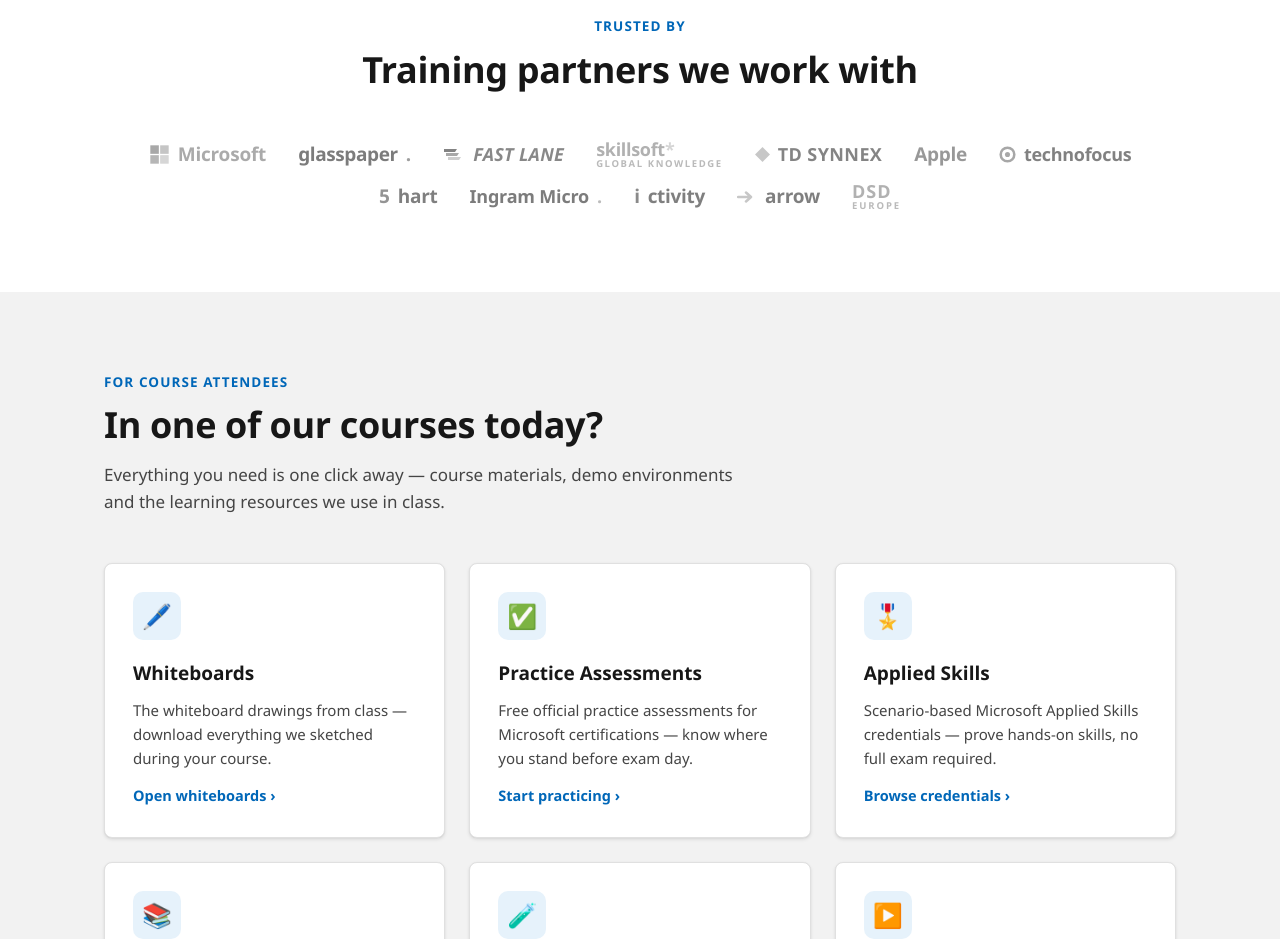
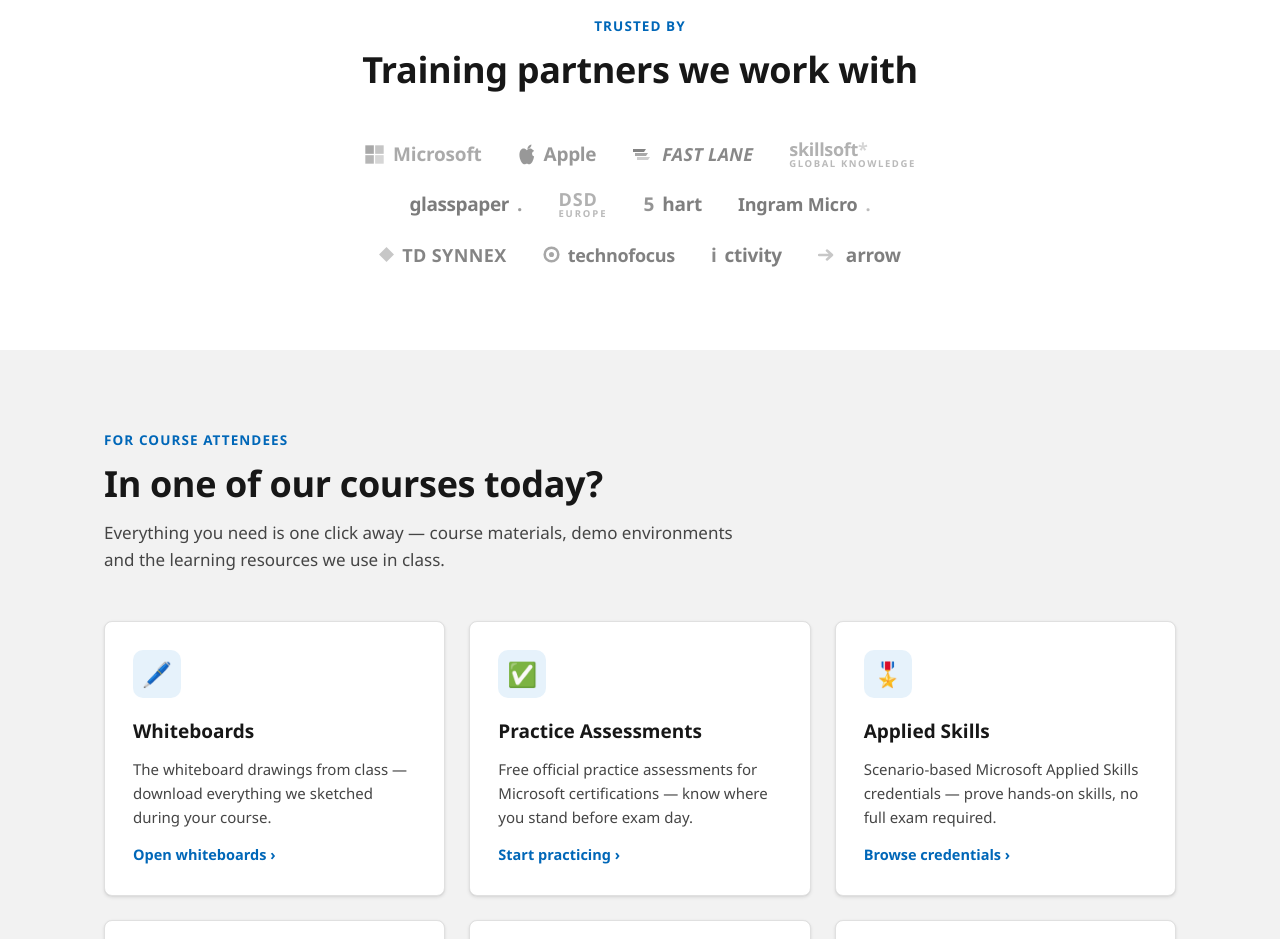
Before and after one commit to alexdejongcom/msftuniversity, a plain HTML site: page index.html in a window 1280 px wide. Shown: the part 1660-2599 px from the top of the page. Drawn offline with Linux system fonts and the light colour scheme; no server answers.

Commit message:
Trusted-by strip: Apple logo glyph, ranked rows (top: Microsoft, Apple, Fast Lane, Global Knowledge)

```diff
--- a/css/style.css
+++ b/css/style.css
@@ -298,13 +298,19 @@ h1, h2, h3, h4 { font-family: var(--font-display); }
 /* ---------- Logo / partner strip ---------- */
 .logo-strip {
   display: flex;
-  flex-wrap: wrap;
-  gap: 12px 32px;
+  flex-direction: column;
+  gap: 20px;
   align-items: center;
-  justify-content: center;
   color: var(--ink-faint);
   font-weight: 600;
   font-size: 17px;
+}
+.logo-row {
+  display: flex;
+  flex-wrap: wrap;
+  gap: 12px 36px;
+  align-items: center;
+  justify-content: center;
 }
 .logo-strip span { opacity: .75; }
 .logo-strip .pl {
--- a/index.html
+++ b/index.html
@@ -96,14 +96,16 @@
       <h2 class="section-title">Training partners we work with</h2>
     </div>
     <!-- Wordmarks drawn in-house (no external logo files): greyscale at rest,
-         brand colors on hover — classic logo-wall behaviour. -->
+         brand colors on hover. Row order = importance. -->
     <div class="logo-strip">
+      <div class="logo-row">
         <span class="pl" title="Microsoft">
           <svg width="21" height="21" viewBox="0 0 32 32" aria-hidden="true"><rect x="2" y="2" width="13" height="13" fill="#f25022"/><rect x="17" y="2" width="13" height="13" fill="#7fba00"/><rect x="2" y="17" width="13" height="13" fill="#00a4ef"/><rect x="17" y="17" width="13" height="13" fill="#ffb900"/></svg>
           <b style="color:#737373;font-weight:600;font-size:19px;letter-spacing:-.2px">Microsoft</b>
         </span>
-      <span class="pl" title="Glasspaper">
-        <b style="color:#12284c;font-weight:800;font-size:19px;letter-spacing:-.4px">glasspaper</b><b style="color:#e63946;font-weight:800;font-size:19px">.</b>
+        <span class="pl" title="Apple">
+          <svg width="18" height="21" viewBox="6 0 90 108" aria-hidden="true"><path fill="#555" d="M50 32 C42 22 28 20 20 30 C8 44 10 74 22 92 C28 101 36 106 44 103 C47 101.5 53 101.5 56 103 C64 106 72 101 78 92 C83 84 86 74 87.5 64 A14.5 14.5 0 0 1 87.5 36 C86 33 83 31.5 80 30 C72 20 58 22 50 32 Z"/><path fill="#555" d="M53 27 C53 15 62 5 74 3 C74 15 65 25 53 27 Z"/></svg>
+          <b style="color:#555;font-weight:600;font-size:19px;letter-spacing:-.3px">Apple</b>
         </span>
         <span class="pl" title="Fast Lane">
           <svg width="22" height="16" viewBox="0 0 44 32" aria-hidden="true"><path d="M2 6h26l-4 6H2z" fill="#e2001a"/><path d="M6 14h26l-4 6H6z" fill="#e2001a" opacity=".7"/><path d="M10 22h26l-4 6H10z" fill="#e2001a" opacity=".4"/></svg>
@@ -115,22 +117,32 @@
             <small style="font-size:9.5px;font-weight:700;letter-spacing:1.6px;color:#5c6770">GLOBAL&nbsp;KNOWLEDGE</small>
           </span>
         </span>
-      <span class="pl" title="TD SYNNEX">
-        <svg width="15" height="15" viewBox="0 0 20 20" aria-hidden="true"><path d="M10 0l10 10-10 10L0 10z" fill="#84bd00"/></svg>
-        <b style="color:#243746;font-weight:800;font-size:18px;letter-spacing:.4px">TD&nbsp;SYNNEX</b>
+      </div>
+      <div class="logo-row">
+        <span class="pl" title="Glasspaper">
+          <b style="color:#12284c;font-weight:800;font-size:19px;letter-spacing:-.4px">glasspaper</b><b style="color:#e63946;font-weight:800;font-size:19px">.</b>
         </span>
-      <span class="pl" title="Apple">
-        <b style="color:#555;font-weight:600;font-size:19px;letter-spacing:-.3px">Apple</b>
+        <span class="pl" title="DSD Europe">
+          <span style="display:inline-flex;flex-direction:column;align-items:flex-start;line-height:1.05">
+            <b style="color:#0a5ea8;font-weight:800;font-size:18px;letter-spacing:1px">DSD</b>
+            <small style="font-size:9.5px;font-weight:700;letter-spacing:1.9px;color:#5c6770">EUROPE</small>
           </span>
-      <span class="pl" title="Technofocus">
-        <svg width="17" height="17" viewBox="0 0 20 20" aria-hidden="true"><circle cx="10" cy="10" r="8" fill="none" stroke="#0a84c1" stroke-width="3"/><circle cx="10" cy="10" r="3" fill="#0a84c1"/></svg>
-        <b style="color:#17334d;font-weight:800;font-size:18px;letter-spacing:-.3px">technofocus</b>
         </span>
         <span class="pl" title="5hart">
           <b style="color:#8b2fc9;font-weight:800;font-size:19px">5</b><b style="color:#2b2b2b;font-weight:800;font-size:19px;letter-spacing:-.3px">hart</b>
         </span>
         <span class="pl" title="Ingram Micro">
           <b style="color:#12284c;font-weight:700;font-size:18px;letter-spacing:-.2px">Ingram&nbsp;Micro</b><b style="color:#00b2e3;font-weight:700;font-size:18px">.</b>
+        </span>
+      </div>
+      <div class="logo-row">
+        <span class="pl" title="TD SYNNEX">
+          <svg width="15" height="15" viewBox="0 0 20 20" aria-hidden="true"><path d="M10 0l10 10-10 10L0 10z" fill="#84bd00"/></svg>
+          <b style="color:#243746;font-weight:800;font-size:18px;letter-spacing:.4px">TD&nbsp;SYNNEX</b>
+        </span>
+        <span class="pl" title="Technofocus">
+          <svg width="17" height="17" viewBox="0 0 20 20" aria-hidden="true"><circle cx="10" cy="10" r="8" fill="none" stroke="#0a84c1" stroke-width="3"/><circle cx="10" cy="10" r="3" fill="#0a84c1"/></svg>
+          <b style="color:#17334d;font-weight:800;font-size:18px;letter-spacing:-.3px">technofocus</b>
         </span>
         <span class="pl" title="Ictivity">
           <b style="color:#5b2d8e;font-weight:800;font-size:19px;letter-spacing:-.3px">i</b><b style="color:#2b2b2b;font-weight:800;font-size:19px;letter-spacing:-.3px">ctivity</b>
@@ -139,12 +151,7 @@
           <svg width="20" height="14" viewBox="0 0 40 28" aria-hidden="true"><path d="M2 14h24M18 5l10 9-10 9" fill="none" stroke="#76bc21" stroke-width="5" stroke-linecap="round" stroke-linejoin="round"/></svg>
           <b style="color:#2b2b2b;font-weight:800;font-size:19px;letter-spacing:-.2px">arrow</b>
         </span>
-      <span class="pl" title="DSD Europe">
-        <span style="display:inline-flex;flex-direction:column;align-items:flex-start;line-height:1.05">
-          <b style="color:#0a5ea8;font-weight:800;font-size:18px;letter-spacing:1px">DSD</b>
-          <small style="font-size:9.5px;font-weight:700;letter-spacing:1.9px;color:#5c6770">EUROPE</small>
-        </span>
-      </span>
+      </div>
     </div>
   </div>
 </section>
```
Lines whose indentation alone changed are shown as unchanged.
